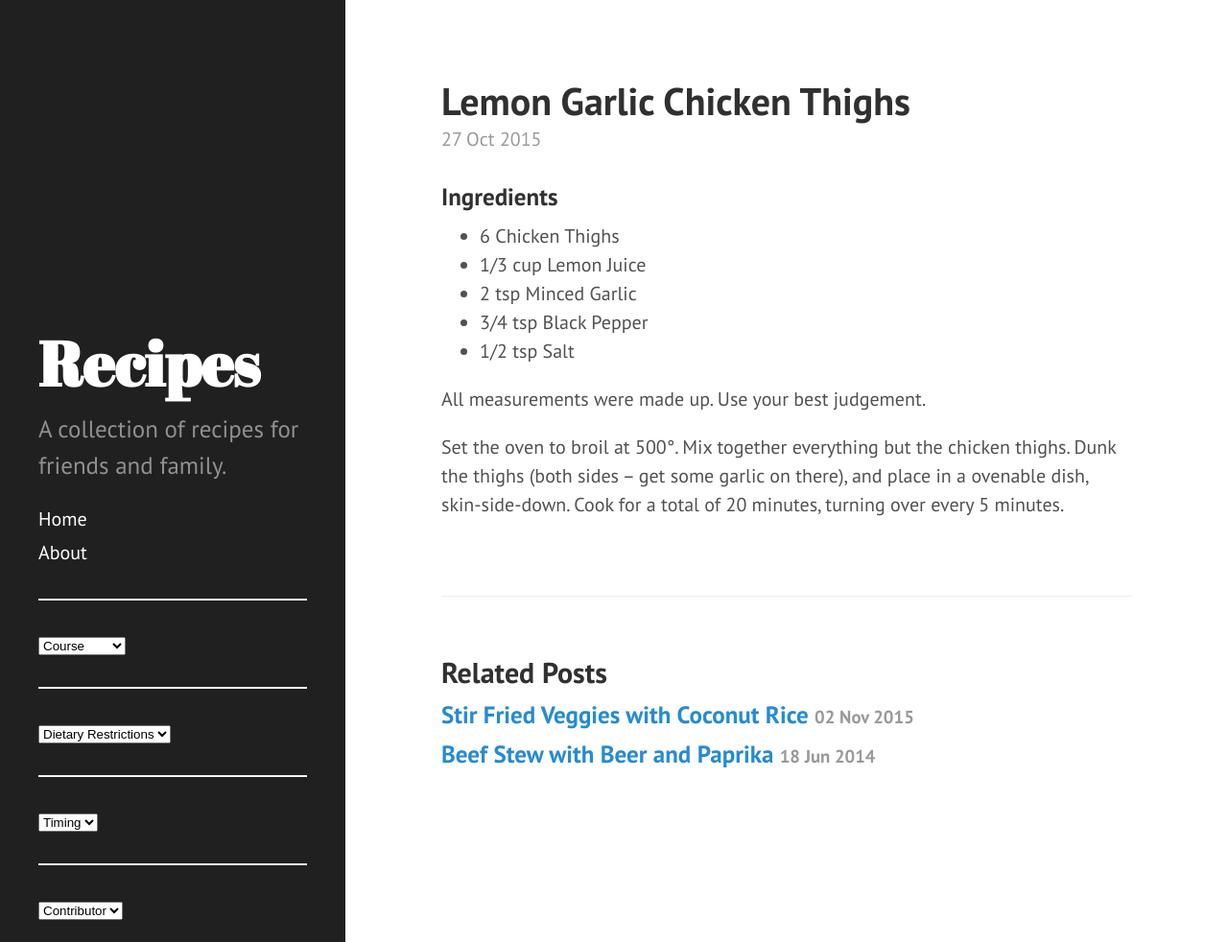
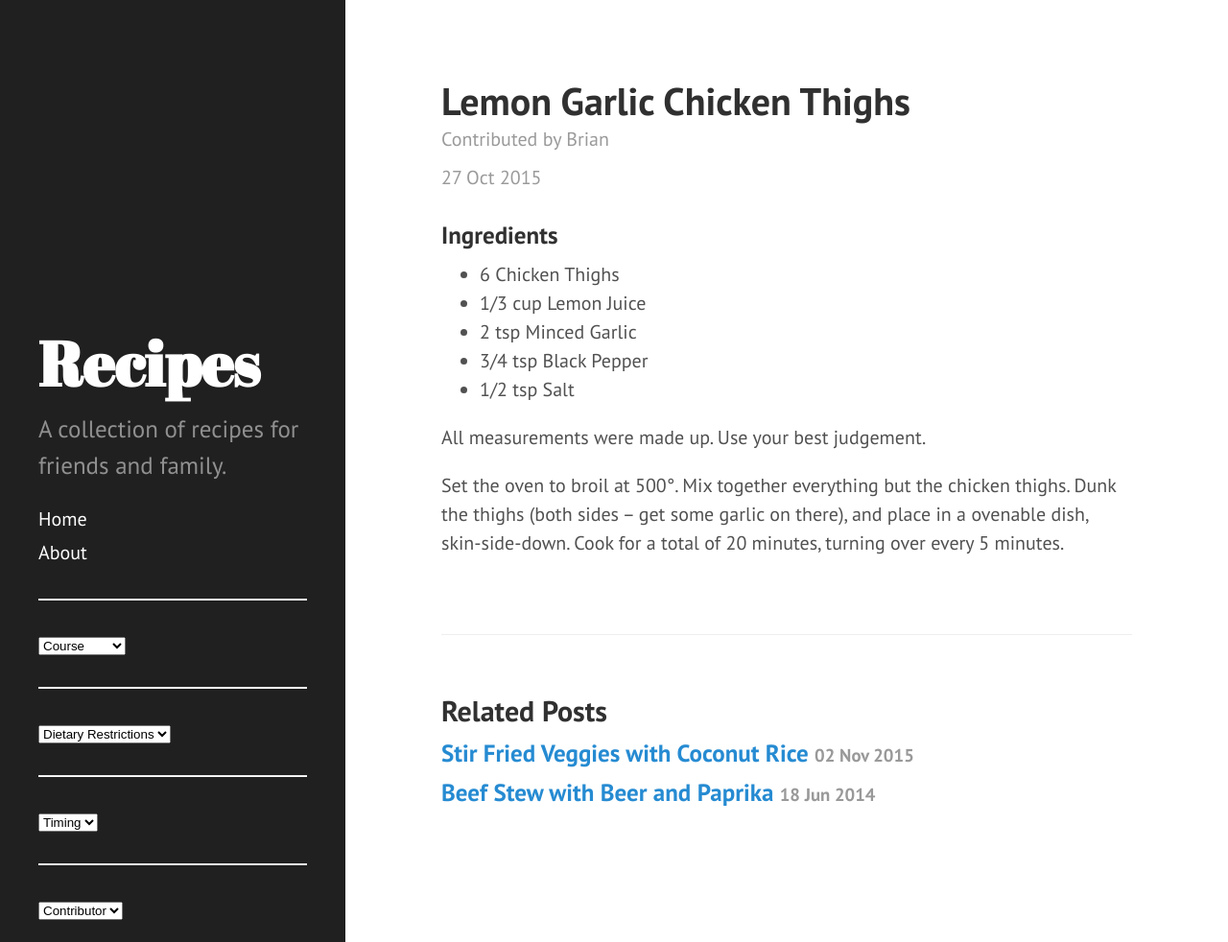
Before and after one commit to bgschiller/recipes, a Jekyll site: the page built from _posts/2015-10-27-lemon-garlic-chicken-thighs.md, in a window 1280 px wide and 982 px high. Shown: the whole window at 96% size. Built offline with Jekyll 4.4.1, drawn with Linux system fonts in a browser that asks for light colours; Markdown is read by kramdown in place of the engine named in the settings.

Commit message:
Add contributed line to pages

```diff
--- a/_layouts/post.html
+++ b/_layouts/post.html
@@ -4,6 +4,7 @@ layout: default
 
 <div class="post">
   <h1 class="post-title">{{ page.title }}</h1>
+  <span class="post-contributor">Contributed by {{ page.contributor }}</span>
   <span class="post-date">{{ page.date | date_to_string }}</span>
   {{ content }}
 </div>
```
